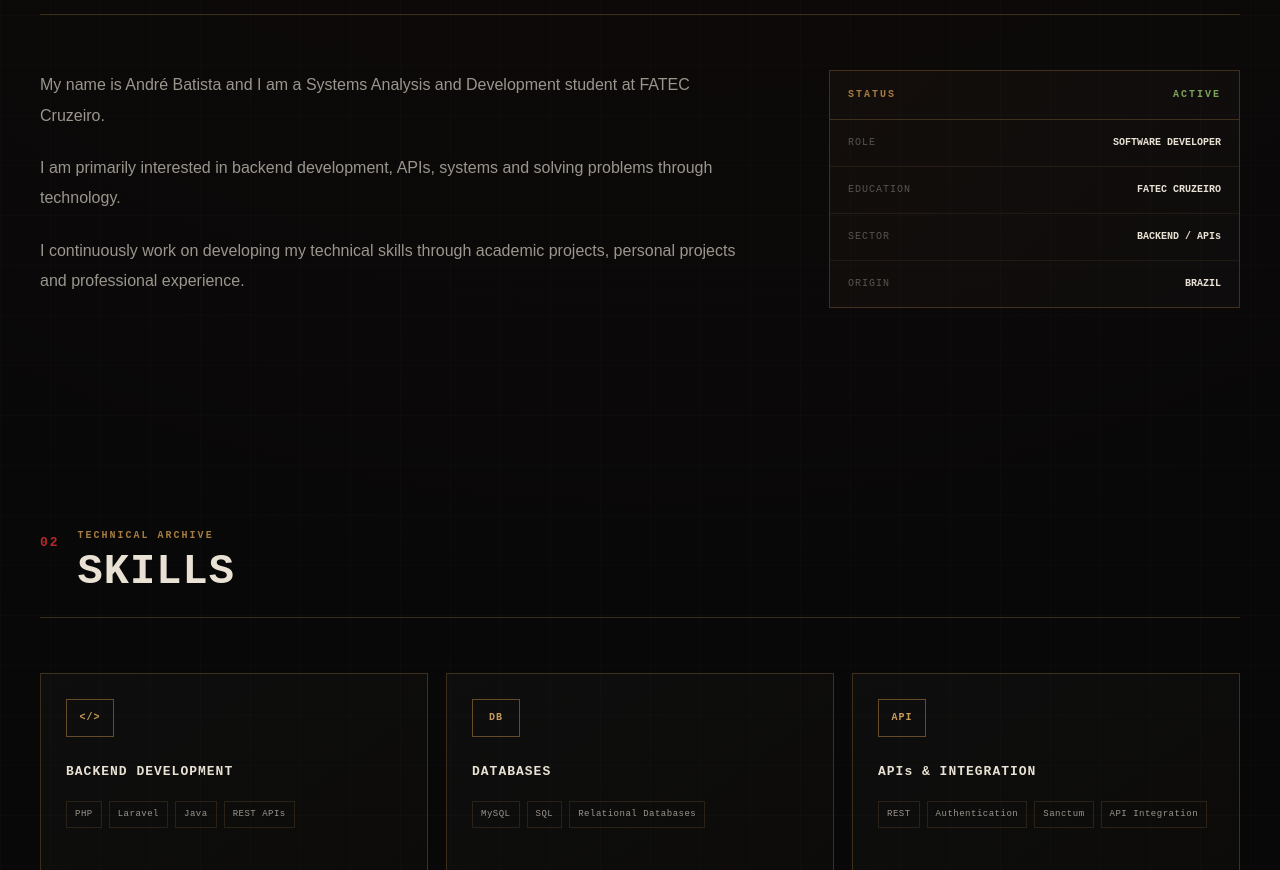
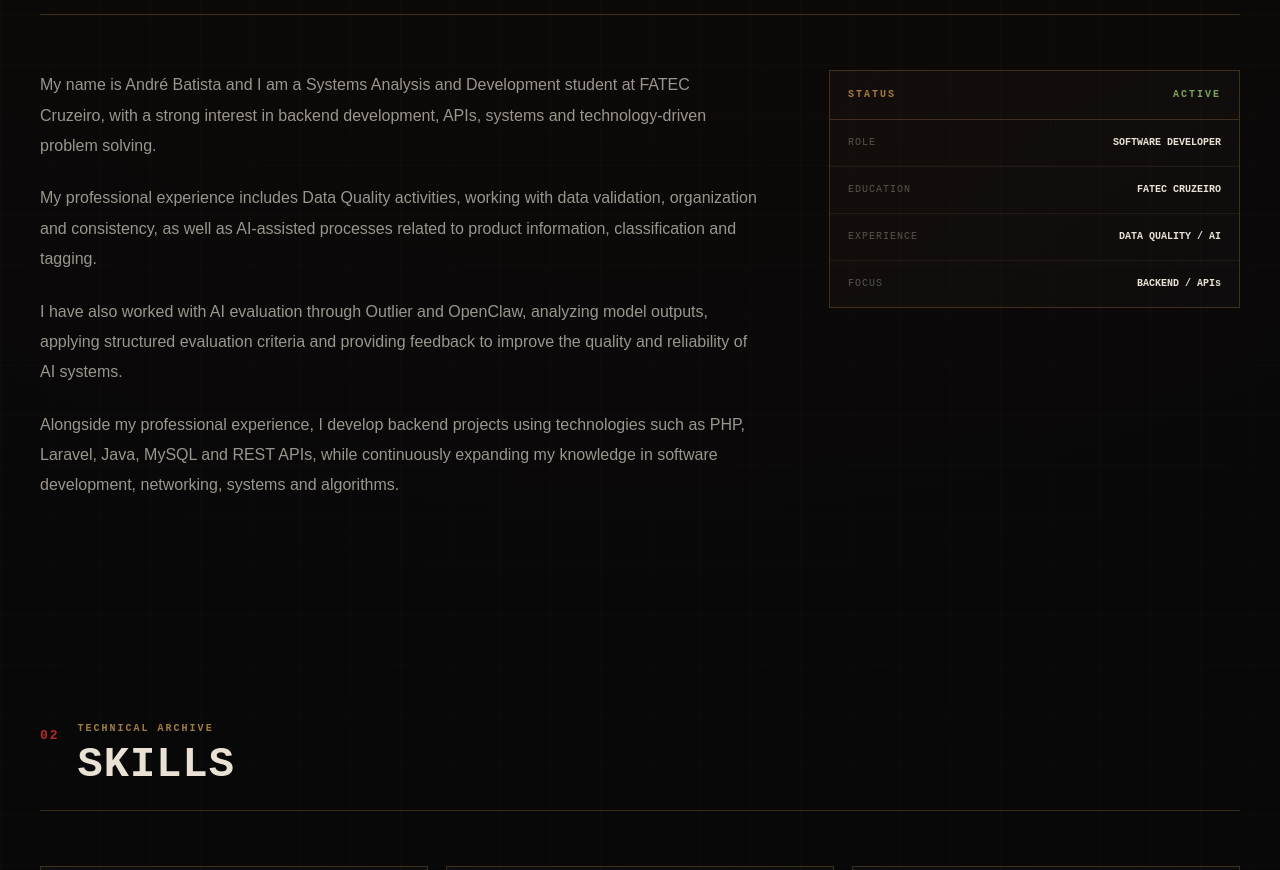
Before and after one commit to Andrerrb/Andrerrb.github.io, a plain HTML site: page index.html in a window 1280 px wide. Shown: the part 985-1855 px from the top of the page. Drawn offline with Linux system fonts and the light colour scheme.

Commit message:
Update professional profile and experience

```diff
--- a/index.html
+++ b/index.html
@@ -313,18 +313,35 @@
 
                     <p>
                         My name is André Batista and I am a Systems Analysis
-                        and Development student at FATEC Cruzeiro.
+                        and Development student at FATEC Cruzeiro, with a strong
+                        interest in backend development, APIs, systems and
+                        technology-driven problem solving.
                     </p>
 
+
                     <p>
-                        I am primarily interested in backend development,
-                        APIs, systems and solving problems through technology.
+                        My professional experience includes Data Quality
+                        activities, working with data validation, organization
+                        and consistency, as well as AI-assisted processes
+                        related to product information, classification and
+                        tagging.
                     </p>
 
+
                     <p>
-                        I continuously work on developing my technical skills
-                        through academic projects, personal projects and
-                        professional experience.
+                        I have also worked with AI evaluation through Outlier
+                        and OpenClaw, analyzing model outputs, applying
+                        structured evaluation criteria and providing feedback
+                        to improve the quality and reliability of AI systems.
+                    </p>
+
+
+                    <p>
+                        Alongside my professional experience, I develop backend
+                        projects using technologies such as PHP, Laravel, Java,
+                        MySQL and REST APIs, while continuously expanding my
+                        knowledge in software development, networking, systems
+                        and algorithms.
                     </p>
 
                 </div>
@@ -374,11 +391,11 @@
                     <div class="status-row">
 
                         <span>
-                            SECTOR
+                            EXPERIENCE
                         </span>
 
                         <strong>
-                            BACKEND / APIs
+                            DATA QUALITY / AI
                         </strong>
 
                     </div>
@@ -387,11 +404,11 @@
                     <div class="status-row">
 
                         <span>
-                            ORIGIN
+                            FOCUS
                         </span>
 
                         <strong>
-                            BRAZIL
+                            BACKEND / APIs
                         </strong>
 
                     </div>
```
